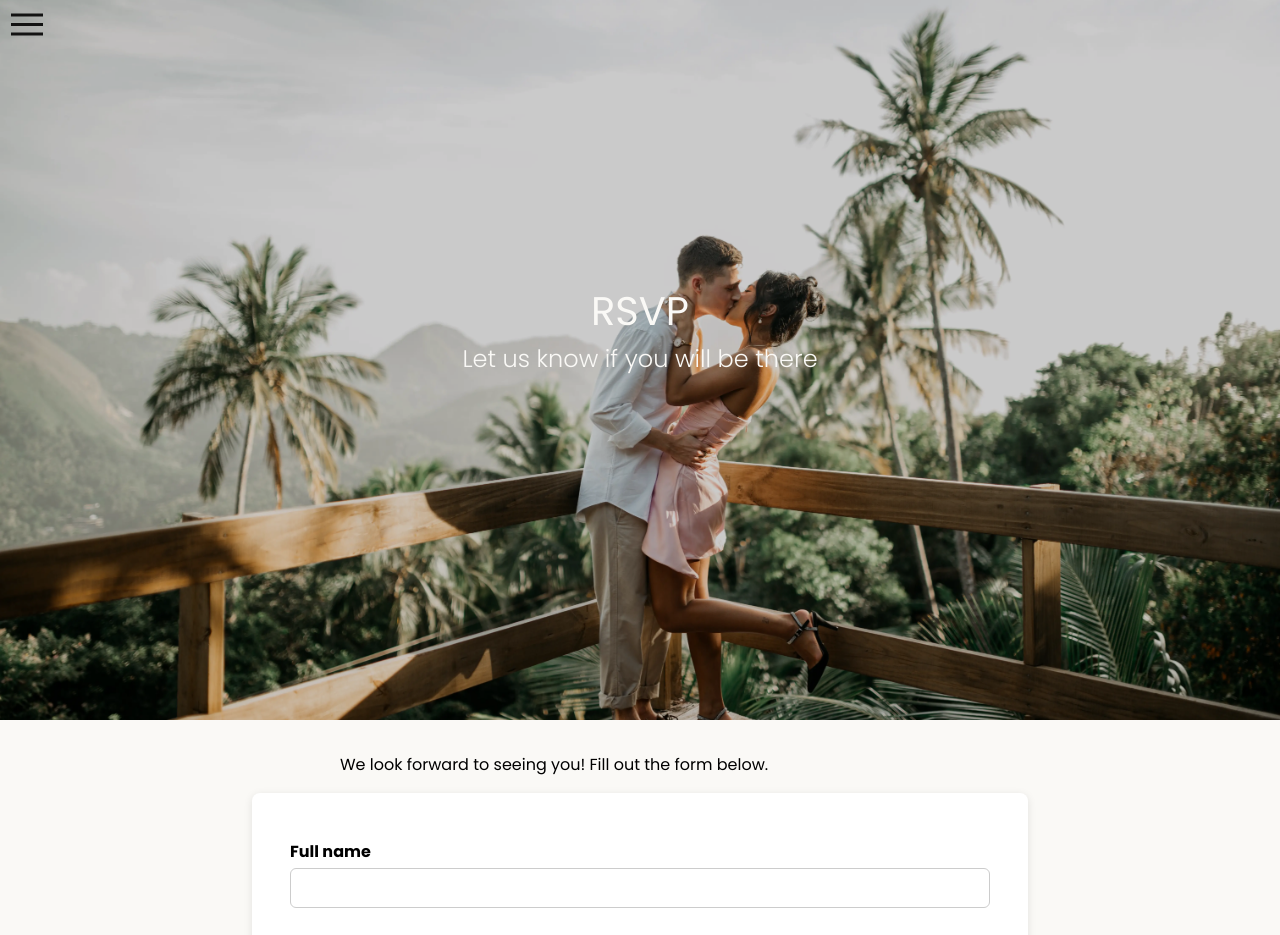
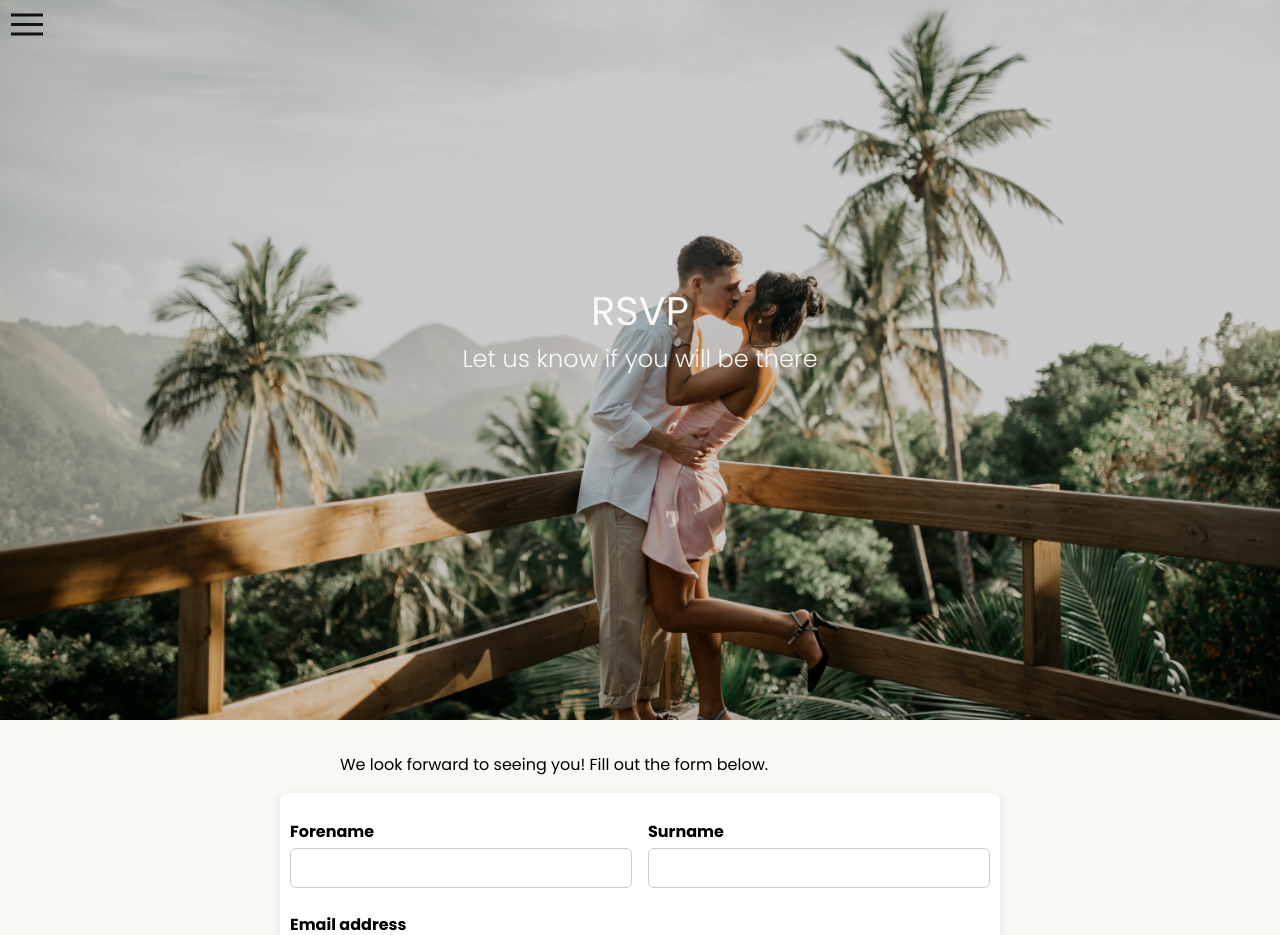
Before and after one commit to LawrenceWarren/wedding-website, a SvelteKit app: page /rsvp in a window 1280 px wide. Shown: the top 935 px of the page. Built offline with nearby package versions, Linux system fonts and the light colour scheme; a web font is replaced by a local one.

Commit message:
Form tidy up, I am actually done for the night

```diff
--- a/src/lib/components/countdown.svelte
+++ b/src/lib/components/countdown.svelte
@@ -57,7 +57,7 @@
     </div>
   {:else if !wedding_finished}
     <div class="main_text">💃 Let's party 🕺</div>
-    <div class="sub_text">enjoy the wedding!</div>
+    <div class="sub_text">get off your phone, enjoy the wedding!</div>
   {:else}
     <div class="main_text">❤️ Don't cry because it's over ❤️</div>
     <div class="sub_text">smile because it happened</div>
--- a/src/routes/rsvp/+page.svelte
+++ b/src/routes/rsvp/+page.svelte
@@ -6,7 +6,8 @@
 
   import { onMount } from "svelte";
 
-  let fullName = "";
+  let forename = "";
+  let surname = "";
   let email = "";
   let phone = "";
 
@@ -53,8 +54,10 @@
 
   function validate() {
     formError = "";
-    if (!fullName.trim())
-      return (formError = "Please enter your full name."), false;
+    if (!forename.trim())
+      return (formError = "Please enter your forename."), false;
+    if (!surname.trim())
+      return (formError = "Please enter your surname."), false;
     if (!email.trim())
       return (formError = "Please enter your email address."), false;
     if (!/^[^@\s]+@[^@\s]+\.[^@\s]+$/.test(email))
@@ -122,7 +125,8 @@
         : null;
 
     submittedData = {
-      fullName,
+      forename,
+      surname,
       email,
       phone,
       attendance,
@@ -184,9 +188,16 @@
     <div role="alert" class="error">{formError}</div>
   {/if}
 
-  <div class="form-group">
-    <label class="legend_label" for="fullName">Full name</label>
-    <input id="fullName" bind:value={fullName} required />
+  <div class="nested-group">
+    <div class="form-group">
+      <label class="legend_label" for="forename">Forename</label>
+      <input id="forename" bind:value={forename} required />
+    </div>
+
+    <div class="form-group">
+      <label class="legend_label" for="surname">Surname</label>
+      <input id="surname" bind:value={surname} required />
+    </div>
   </div>
 
   <div class="form-group">
@@ -374,7 +385,7 @@
     width: clamp(0px, 750px, 87vw);
     max-width: 700px;
     margin: 0 auto;
-    padding: 3vw;
+    padding: 10px;
     background: #fff; /*TODO: Choose a different white*/
     border-radius: 8px;
     box-shadow: 0 2px 8px rgba(0, 0, 0, 0.1);
@@ -456,17 +467,25 @@
   }
 
   .nested-group {
-    margin-left: 1.5rem;
     margin-top: 0.5rem;
     display: grid;
     grid-template-columns: repeat(auto-fit, minmax(220px, 1fr));
     gap: 1rem;
-    margin-right: 1.5rem;
   }
 
   .nested-group label {
     display: flex;
     flex-direction: column;
+  }
+
+  fieldset > .nested-group {
+    margin-left: 1.5rem;
+    margin-right: 1.5rem;
+  }
+
+  fieldset > .nested-group label {
+    margin-left: 1.5rem;
+    margin-right: 1.5rem;
     font-weight: 500;
     font-style: italic;
   }
```
